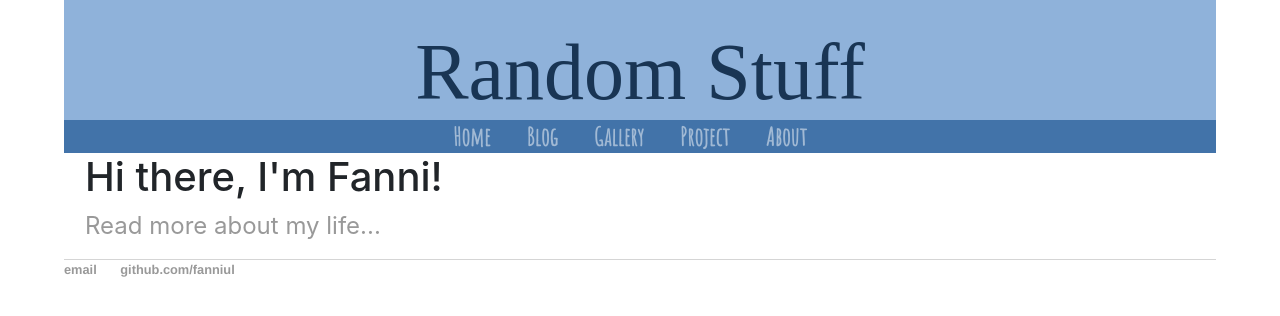
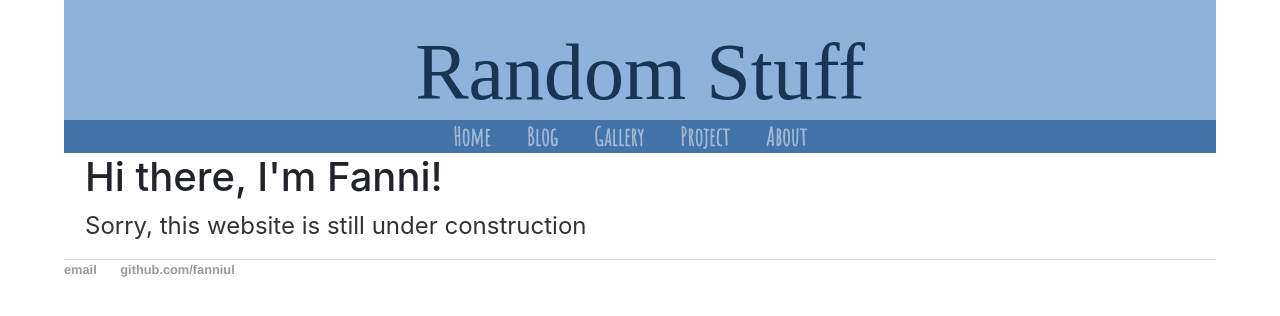
Before and after one commit to fanniul/fanniul.github.io, a Jekyll site: the page built from index.html, in a window 1280 px wide. Shown: the top 316 px of the page. Built offline with Jekyll 4.4.1, drawn with Linux system fonts in a browser that asks for light colours; some web fonts are replaced.

Commit message:
Update index.html

```diff
--- a/index.html
+++ b/index.html
@@ -4,5 +4,5 @@ title: Random Stuff
 ---
 	<div class="blurb">
 	<h1>Hi there, I'm Fanni!</h1>
-	<p><a href="/about">Read more about my life...</a></p>
+	<p>Sorry, this website is still under construction</p>
 	</div><!-- /.blurb -->
```
